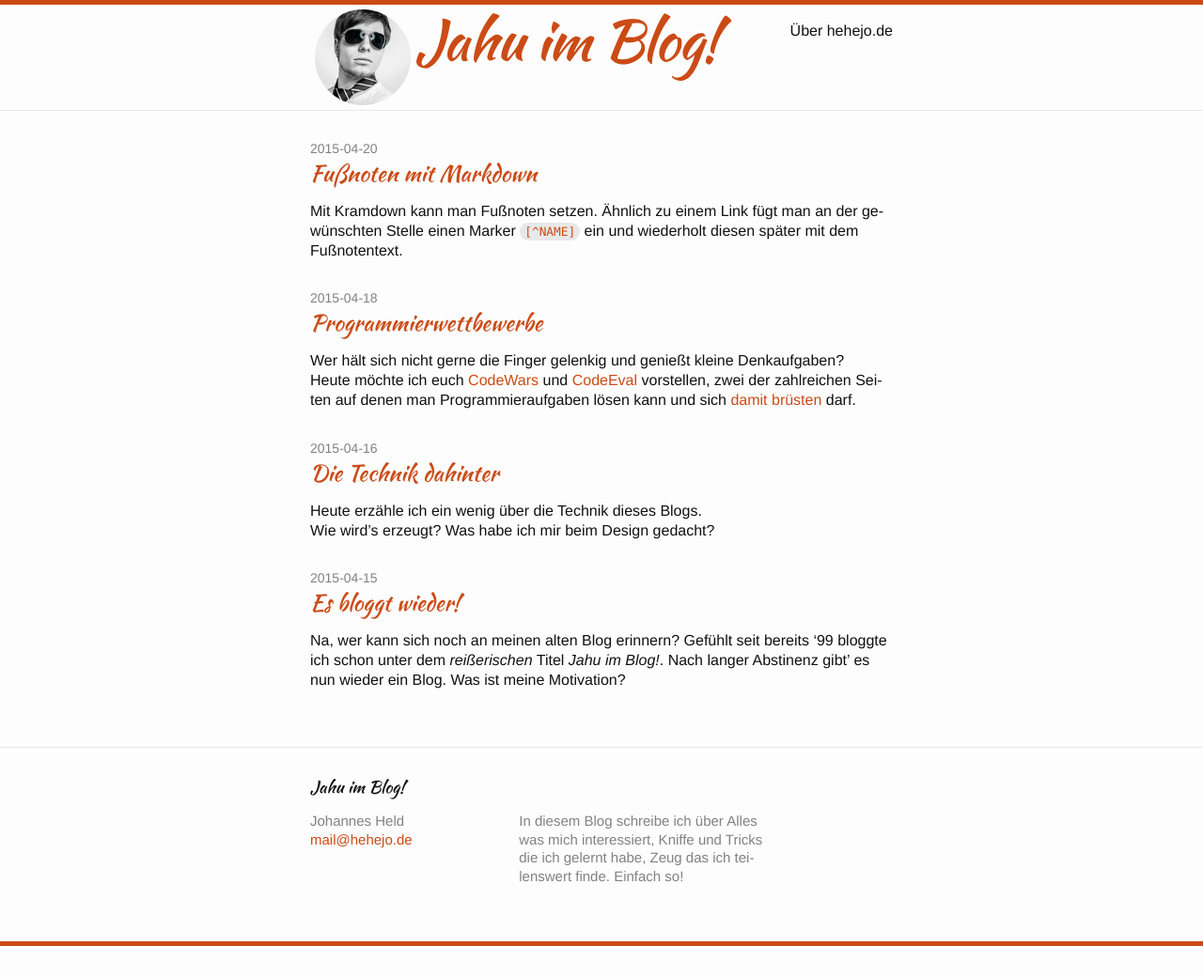
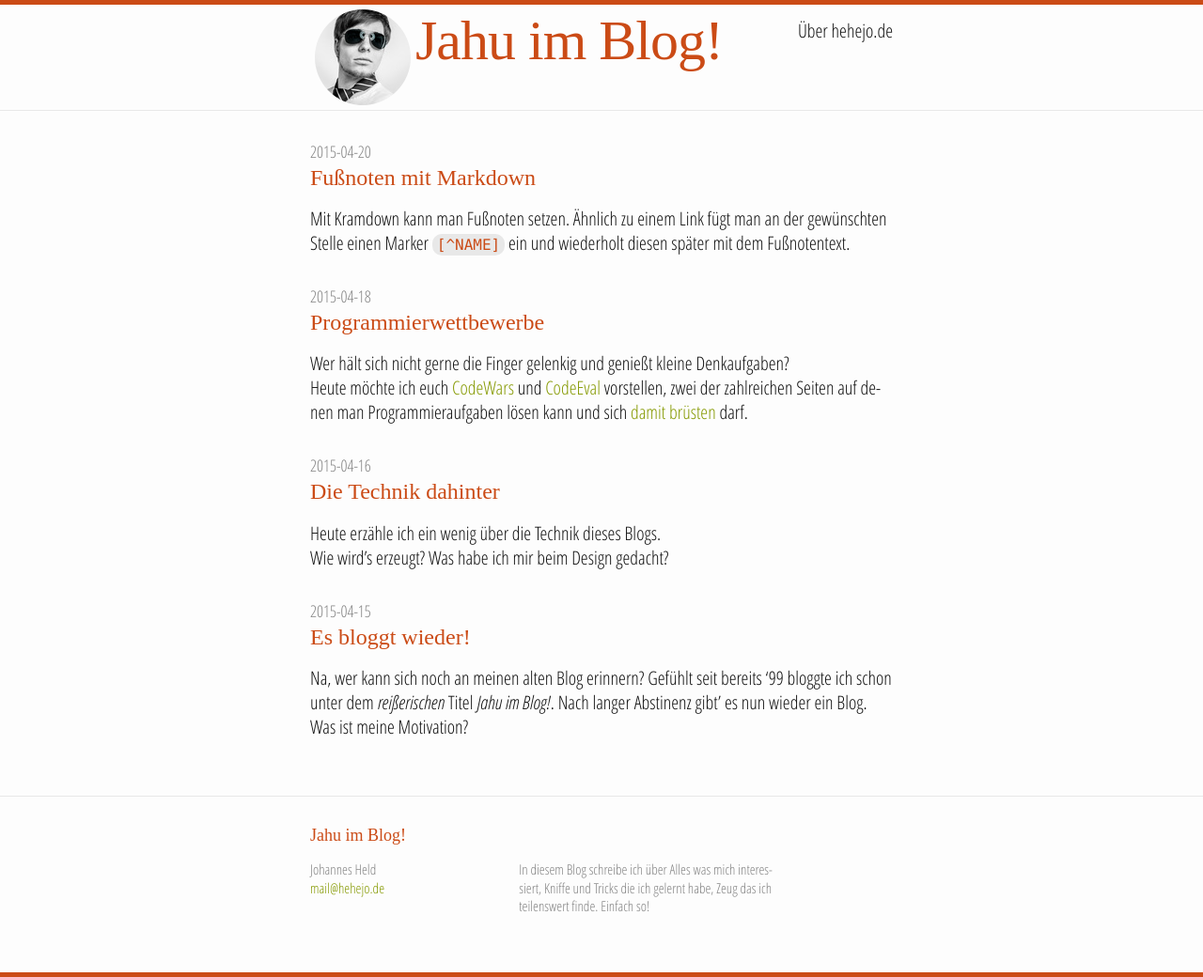
Before and after one commit to hehejo/de.hehejo.blog, a Jekyll site: the page built from index.html, in a window 1280 px wide. Shown: the whole page at 94% size. Built offline with Jekyll 4.4.1, drawn with Linux system fonts in a browser that asks for light colours; nearby versions of some CDN libraries; some web fonts are replaced; a style sheet for code colours, icons or effects is not loaded; before the commit the page ends 1007 px from its top, so only the background shows below that.

Commit message:
Und nochmal Stlyes

```diff
--- a/_sass/_base.scss
+++ b/_sass/_base.scss
@@ -82,7 +82,9 @@ li {
 h1, h2, h3, h4, h5, h6 {
     font-weight: 300;
     font-family: $head-font-family;
-    // text-shadow: 1px 1px white;
+    color: $brand-color;
+    // text-shadow: 1px 1px black;
+    // &:hover { color: $link-color; }
 }
 
 p {
@@ -99,16 +101,22 @@ p {
  * Links
  */
 a {
-    color: $brand-color;
+    color: $link-color;
     text-decoration: none;
 
     &:visited {
-        color: darken($brand-color, 15%);
+        color: darken($link-color, 10%);
     }
 
     &:hover {
-        color: $text-color;
+        color: $brand-color;
         text-decoration: underline;
+    }
+
+    &.post-link {
+
+	    color: $brand-color;
+	    &:visited { color: darken($brand-color, 10%); }
     }
 }
 
--- /dev/null
+++ b/_sass/_fonts.scss
@@ -0,0 +1,24 @@
+@font-face {
+  font-family: 'Kaushan Script';
+  font-style: normal;
+  font-weight: 400;
+  src: local('Kaushan Script'), local('KaushanScript-Regular'), url(http://fonts.gstatic.com/s/kaushanscript/v4/qx1LSqts-NtiKcLw4N03IJsM3FTMmj2kTPH3yX99Yaw.woff2) format('woff2'), url(http://fonts.gstatic.com/s/kaushanscript/v4/qx1LSqts-NtiKcLw4N03ILDH3ri20rYH10B2w3wbVeU.woff) format('woff');
+}
+@font-face {
+  font-family: 'Open Sans Condensed';
+  font-style: normal;
+  font-weight: 300;
+  src: local('Open Sans Cond Light'), local('OpenSans-CondensedLight'), url(http://fonts.gstatic.com/s/opensanscondensed/v10/gk5FxslNkTTHtojXrkp-xMmDra0ONnO3FPH--kzkC5zr7w4p9aSvGirXi6XmeXNA.woff2) format('woff2'), url(http://fonts.gstatic.com/s/opensanscondensed/v10/gk5FxslNkTTHtojXrkp-xGAzD5WKQVN4wSyA0MYYi4rr7w4p9aSvGirXi6XmeXNA.woff) format('woff');
+}
+@font-face {
+  font-family: 'Open Sans Condensed';
+  font-style: normal;
+  font-weight: 700;
+  src: local('Open Sans Condensed Bold'), local('OpenSans-CondensedBold'), url(http://fonts.gstatic.com/s/opensanscondensed/v10/gk5FxslNkTTHtojXrkp-xIgEy7irt_A5K-aDq9kG7DHr7w4p9aSvGirXi6XmeXNA.woff2) format('woff2'), url(http://fonts.gstatic.com/s/opensanscondensed/v10/gk5FxslNkTTHtojXrkp-xM6Eyu0BCqAfob_z3hhzRFzr7w4p9aSvGirXi6XmeXNA.woff) format('woff');
+}
+@font-face {
+  font-family: 'Open Sans Condensed';
+  font-style: italic;
+  font-weight: 300;
+  src: local('Open Sans Cond Light Italic'), local('OpenSans-CondensedLightItalic'), url(http://fonts.gstatic.com/s/opensanscondensed/v10/jIXlqT1WKafUSwj6s9AzVyqWG1TIildrkra2taUxHyR2IY20qb3OO3nusUf_NB58.woff2) format('woff2'), url(http://fonts.gstatic.com/s/opensanscondensed/v10/jIXlqT1WKafUSwj6s9AzV6XnXbwdDC8wAz6IIzmCDUN2IY20qb3OO3nusUf_NB58.woff) format('woff');
+}
--- a/css/main.scss
+++ b/css/main.scss
@@ -3,12 +3,10 @@
 ---
 @charset "utf-8";
 
-
-
 // Our variables
 $head-font-family: 'Kaushan Script', cursive;
-$base-font-family: Helvetica, Arial, sans-serif;
-$base-font-size:   16px;
+$base-font-family: 'Open Sans Condensed', Helvetica, Arial, sans-serif;
+$base-font-size:   20px;
 $small-font-size:  $base-font-size * 0.875;
 $base-line-height: 1.3;
 
@@ -17,6 +15,7 @@ $spacing-unit:     30px;
 $text-color:       #111;
 $background-color: #fdfdfd;
 $brand-color:      #cb4b16;
+$link-color:       #859900;
 
 $grey-color:       #828282;
 $grey-color-light: lighten($grey-color, 40%);
@@ -43,13 +42,13 @@ $on-laptop:        680px;
     }
 }
 
-@import 'http://fonts.googleapis.com/css?family=Kaushan+Script';
 
 
 // Import partials from `sass_dir` (defaults to `_sass`)
 @import
 	"normalize",
         "base",
-        "layout"//,
+        "layout",
+	"fonts"
         // "syntax-highlighting"
 ;
```
